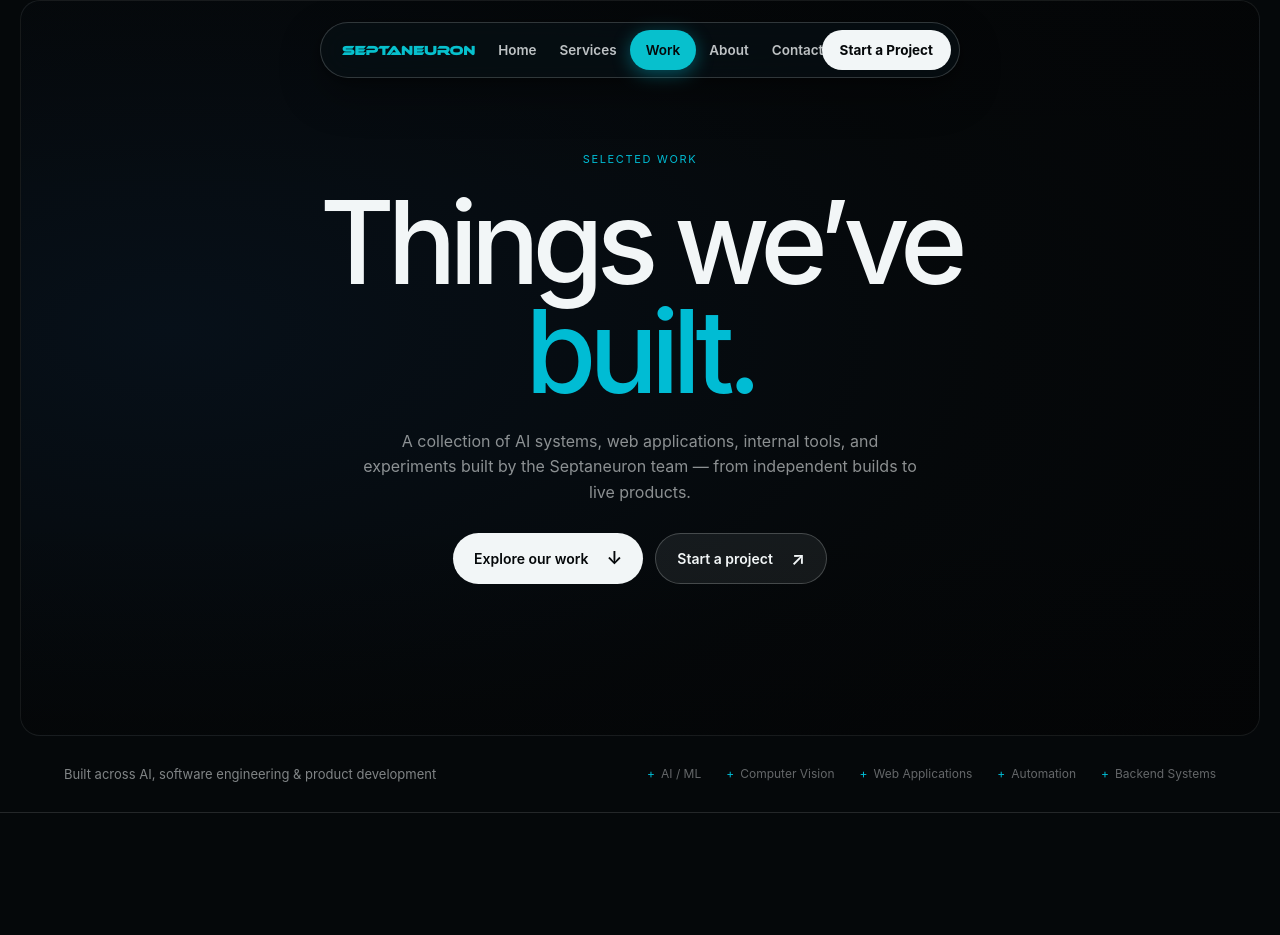
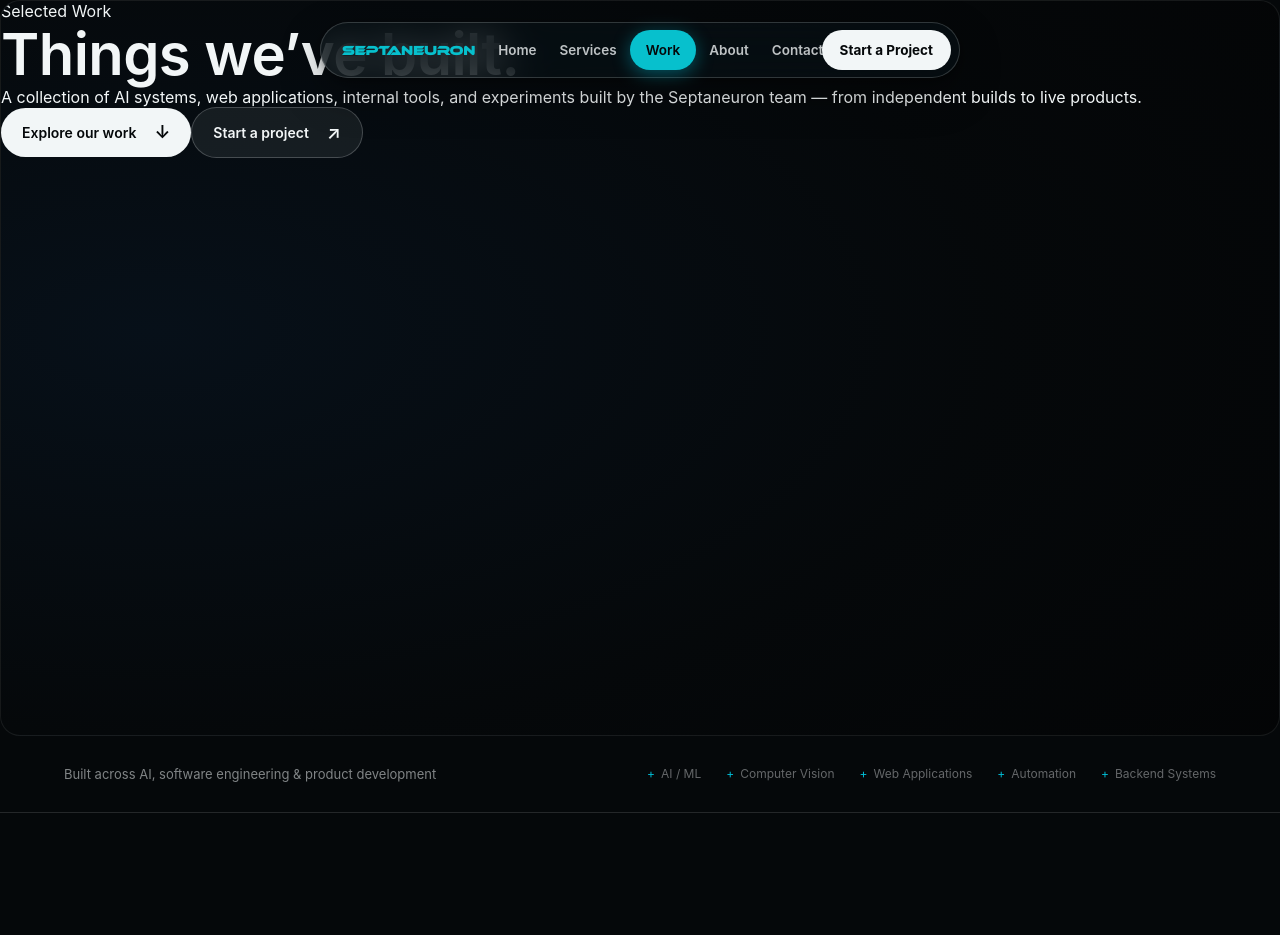
Before and after one commit to muhammadsouman7/septaneuron, a Flask app: page /portfolio in a window 1280 px wide. Shown: the top 935 px of the page. Run offline with Flask 3, Linux system fonts and the light colour scheme.

Commit message:
Add page-hero styles and update portfolio layout

```diff
--- a/templates/portfolio.html
+++ b/templates/portfolio.html
@@ -1,5 +1,6 @@
 {% extends "base.html" %} {% block title %}Portfolio | Septaneuron{% endblock %} {% block page_css %}
-<link rel="stylesheet" href="{{ url_for('static', filename='assets/css/portfolio.css') }}">{% endblock %} {% block content %}
+<link rel="stylesheet" href="{{ url_for('static', filename='assets/css/portfolio.css') }}">
+<link rel="stylesheet" href="{{ url_for('static', filename='assets/css/page-hero.css') }}">{% endblock %} {% block content %}
 
 <div class="pf-ambient" aria-hidden="true">
     <div class="pf-ambient__grid"></div>
@@ -7,7 +8,23 @@
     <div class="pf-ambient__stream pf-ambient__stream--b"></div>
 </div>
 
-<section class="hero pf-hero" id="home"><canvas class="thread-canvas" id="threadCanvas"></canvas>
+<section class="hero page-hero" id="top">
+    <div class="page-hero__aurora" aria-hidden="true">
+        <span class="page-hero__blob page-hero__blob--a"></span>
+        <span class="page-hero__blob page-hero__blob--b"></span>
+        <span class="page-hero__grid"></span>
+    </div>
+    <div class="page-hero__scrim"></div>
+    <div class="page-hero__content">
+        <div class="svc-kicker">Selected Work</div>
+        <h1>Things we’ve <span>built.</span>
+        </h1>
+        <p>A collection of AI systems, web applications, internal tools, and experiments built by the Septaneuron team — from independent builds to live products.</p>
+        <div class="svc-hero__actions"><a class="pf-btn pf-btn--light" href="#featured">Explore our work <span>↓</span></a><a class="pf-btn pf-btn--glass" href="{{ url_for('contact') }}">Start a project <span>↗</span></a></div>
+    </div>
+</section>
+
+<!-- <section class="hero pf-hero" id="home"><canvas class="thread-canvas" id="threadCanvas"></canvas>
     <div class="hero-scrim"></div>
     <div class="hero-content">
         <div class="pf-hero__main"><span class="pf-kicker">Selected work</span>
@@ -16,7 +33,7 @@
             <div class="pf-actions"><a class="pf-btn pf-btn--light" href="#featured">Explore our work <span>↓</span></a><a class="pf-btn pf-btn--glass" href="{{ url_for('contact') }}">Start a project <span>↗</span></a></div>
         </div>
     </div>
-</section>
+</section> -->
 <section class="pf-proof">
     <p>Built across AI, software engineering &amp; product development</p>
     <div><span>AI / ML</span><span>Computer Vision</span><span>Web Applications</span><span>Automation</span><span>Backend Systems</span></div>
@@ -94,11 +111,11 @@
             <h3>Bake Bliss Hub</h3>
             <p>MetaAds . Facebook . Instagram . WhatsApp Campaign</p><a href="{{ url_for('case_study_bake_bliss_hub') }}">View Case Study ↗</a></article>
 
-        <article class="pf-mini-card pf-reveal" data-category="ai automation"><span class="pf-card-index">05</span><span class="pf-card-type">AI / COMPUTER VISION</span>
+        <article class="pf-mini-card pf-reveal" data-category="ai"><span class="pf-card-index">05</span><span class="pf-card-type">AI / COMPUTER VISION</span>
             <h3>Cartoon Face and Emotion Detection</h3>
             <p>YOLOv8 . Flask . PyTorch</p><a href="{{ url_for('case_study_cartoon_face_emotion_detection') }}" style="margin-right:10px;">View Case Study ↗</a><a href="https://github.com/muhammadsouman7/Cartoon-Face-And-Emotion-Detection">GitHub ↗</a></article>
 
-        <article class="pf-mini-card pf-reveal" data-category="ai automation"><span class="pf-card-index">06</span><span class="pf-card-type">WEB DEVELOPMENT</span>
+        <article class="pf-mini-card pf-reveal" data-category="ai"><span class="pf-card-index">06</span><span class="pf-card-type">WEB DEVELOPMENT</span>
             <h3>Shakir Bridal Couture</h3>
             <p>Wordpress . Woocommerce . PHP</p><a href="https://shakirbridalcouture.com/">Visit ↗</a></article>
 
@@ -109,6 +126,10 @@
         <article class="pf-mini-card pf-reveal" data-category="marketing"><span class="pf-card-index">08</span><span class="pf-card-type">DIGITAL MARKETING</span>
             <h3>Al-Wahad Traders</h3>
             <p>MetaAds . Facebook . Instagram</p><a href="{{ url_for('case_study_al_wahad_traders') }}">View Case Study ↗</a></article>
+
+        <article class="pf-mini-card pf-reveal" data-category="automation"><span class="pf-card-index">09</span><span class="pf-card-type">Automation</span>
+            <h3>HR Recruitment Workflow</h3>
+            <p>n8n workflow . Automation . Google Sheets</p><a href="{{ url_for('case_study_hr_recruitment_workflow') }}" style="margin-right:10px;">View Case Study ↗</a><a href="https://github.com/shaafkhan10k/N8n_scenario/tree/main/HR">GitHub ↗</a></article>
     </div>
 </section>
 <section class="pf-section pf-live">
@@ -188,4 +209,5 @@
 </section>
 
 {% endblock %} {% block page_scripts %}
-<script src="{{ url_for('static', filename='assets/js/portfolio.js') }}"></script>{% endblock %}
+<script src="{{ url_for('static', filename='assets/js/portfolio.js') }}"></script>
+<script src="{{ url_for('static', filename='assets/js/page-hero.js') }}"></script>{% endblock %}
```
